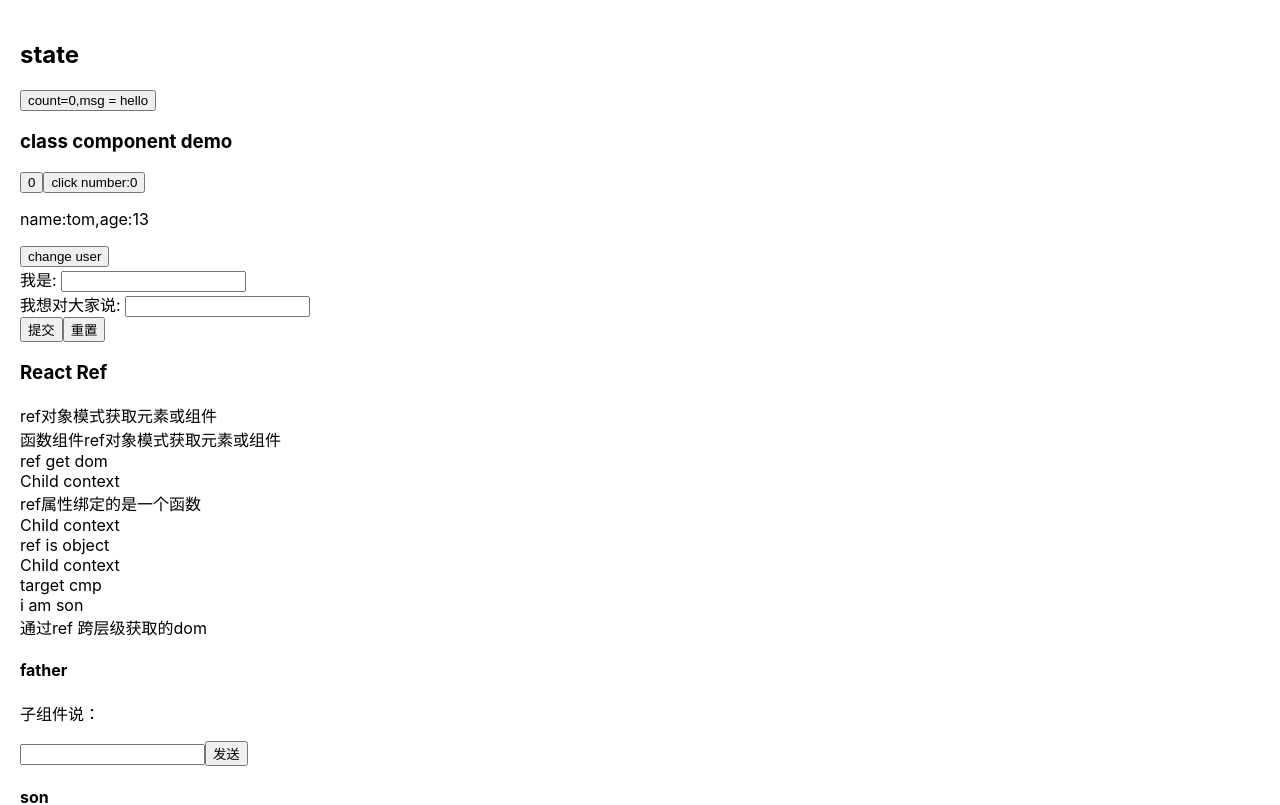
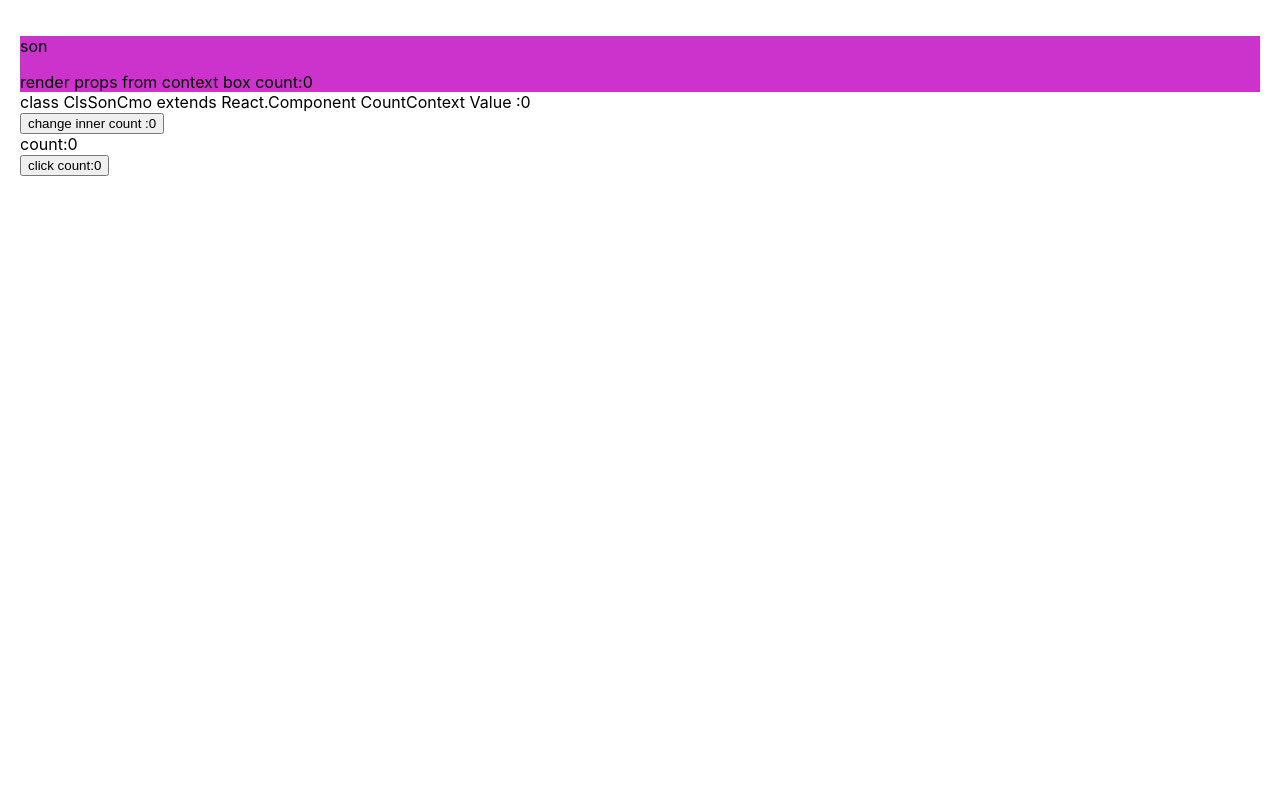
Before and after one commit to xm-yu/react-guide, a React app: page / in a window 1280 px wide. Shown: the top 805 px of the page. Built offline with nearby package versions, Linux system fonts and the light colour scheme.

Commit message:
feat(context): ✨  学习context

```diff
--- a/src/App.js
+++ b/src/App.js
@@ -5,6 +5,7 @@ import StateDemo from './demos/state/index';
 import './App.css';
 import Demo from './demos/props/demo';
 import RefIndex from './demos/ref/index';
+import ProviderDemo from './demos/context';
 
 function App() {
   return (
@@ -12,10 +13,11 @@ function App() {
       {/* <OriginalIndex />
       <FilterElemDome />
       <ReactComponentDemo /> */}
-      <h2>state</h2>
-      <StateDemo />
-      <Demo />
-      <RefIndex />
+      {/* <h2>state</h2> */}
+      {/* <StateDemo /> */}
+      {/* <Demo /> */}
+      {/* <RefIndex /> */}
+      <ProviderDemo />
     </>
   );
 }
--- /dev/null
+++ b/src/demos/context/index.js
@@ -0,0 +1,111 @@
+import React from 'react';
+// React.createContext
+
+const CountContext = React.createContext(null);
+CountContext.displayName = 'MyCountContext';
+const { Provider: CountProvider, Consumer: CountConsumer } = CountContext;
+
+const ThemeContext = React.createContext({
+  fontColor: '#666',
+  bgColor: '#c3c',
+});
+
+ThemeContext.displayName = 'ThemeContext';
+
+export default function ProviderDemo() {
+  const [theme, setTheme] = React.useState({
+    fontColor: '#666',
+    bgColor: '#c3c',
+  });
+  const [count, setCount] = React.useState(0);
+
+  console.log('provider render');
+  return (
+    <>
+      <ThemeContext.Provider value={theme}>
+        <CountProvider value={count}>
+          <div>
+            <FatherCmp />
+          </div>
+          <div>
+            <button onClick={setCount.bind(null, count + 1)}>
+              click count:{count}
+            </button>
+          </div>
+        </CountProvider>
+      </ThemeContext.Provider>
+    </>
+  );
+}
+
+const FatherCmp = React.memo(() => {
+  console.log('Father cmp render');
+  return (
+    <>
+      <SonCmp />
+      <ClsSonCmo />
+      <Son2 />
+    </>
+  );
+});
+
+FatherCmp.displayName = 'FatherCmp';
+
+const SonCmp = React.memo(() => {
+  console.log('son cmp render');
+  return (
+    <ThemeContext.Consumer>
+      {theme => (
+        <div style={{ fontColor: theme.fontColor, background: theme.bgColor }}>
+          <p>son</p>
+          <CountConsumer>
+            {context => {
+              console.log(context);
+              return <>render props from context box count:{context}</>;
+            }}
+          </CountConsumer>
+        </div>
+      )}
+    </ThemeContext.Consumer>
+  );
+});
+
+SonCmp.displayName = 'SonCmp';
+
+class ClsSonCmo extends React.Component {
+  state = {
+    innerCount: 0,
+  };
+  shouldComponentUpdate(nextProps, nextState, nextContext) {
+    console.log(nextProps, nextState, nextContext);
+    return true;
+  }
+
+  render() {
+    console.log('cls son cmp render');
+    console.log(this.context);
+    return (
+      <div>
+        class ClsSonCmo extends React.Component CountContext Value :
+        {this.context}
+        <div>
+          <button
+            onClick={() =>
+              this.setState({ innerCount: this.state.innerCount + 1 })
+            }
+          >
+            change inner count :{this.state.innerCount}
+          </button>
+        </div>
+      </div>
+    );
+  }
+}
+
+ClsSonCmo.contextType = CountContext;
+
+const Son2 = React.memo(() => {
+  console.log('son2 render');
+  const count = React.useContext(CountContext);
+  return <div>count:{count}</div>;
+});
```
Also changed, not shown: src/demos/context/README.md (added).
